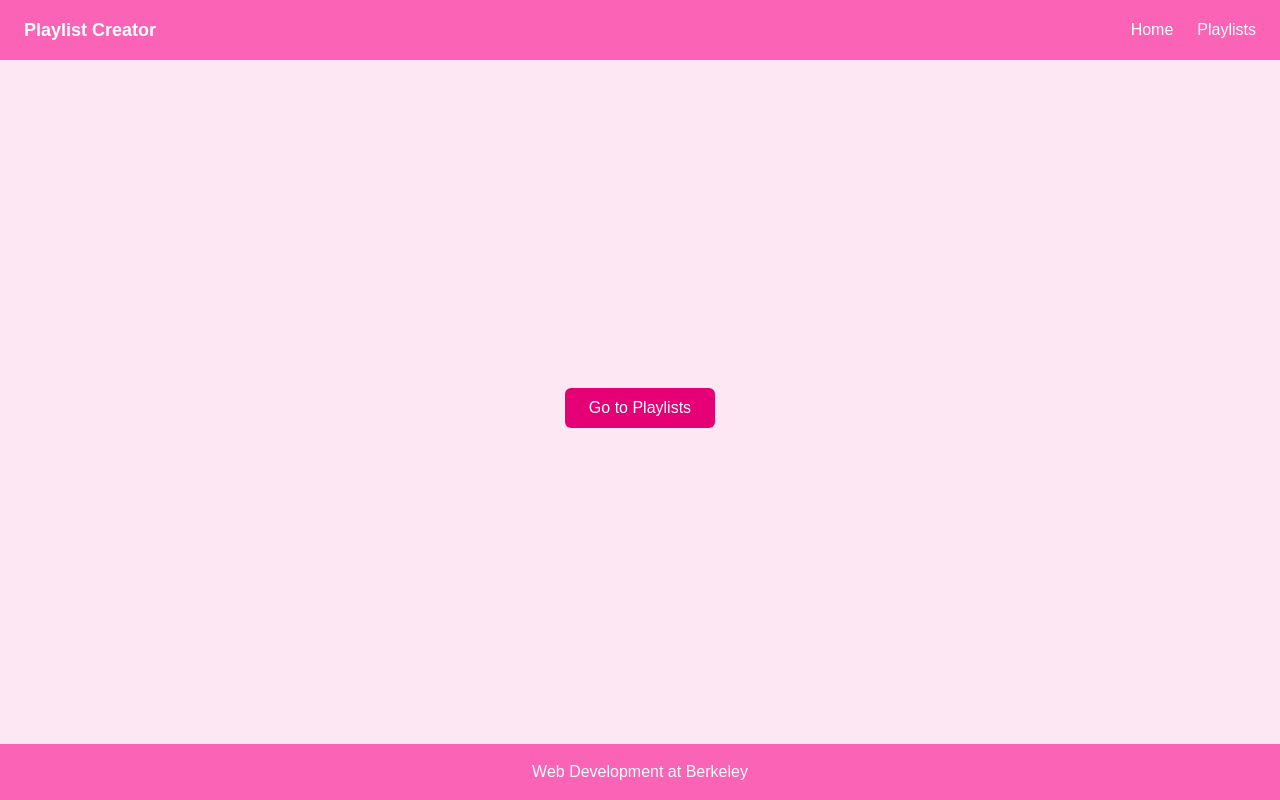
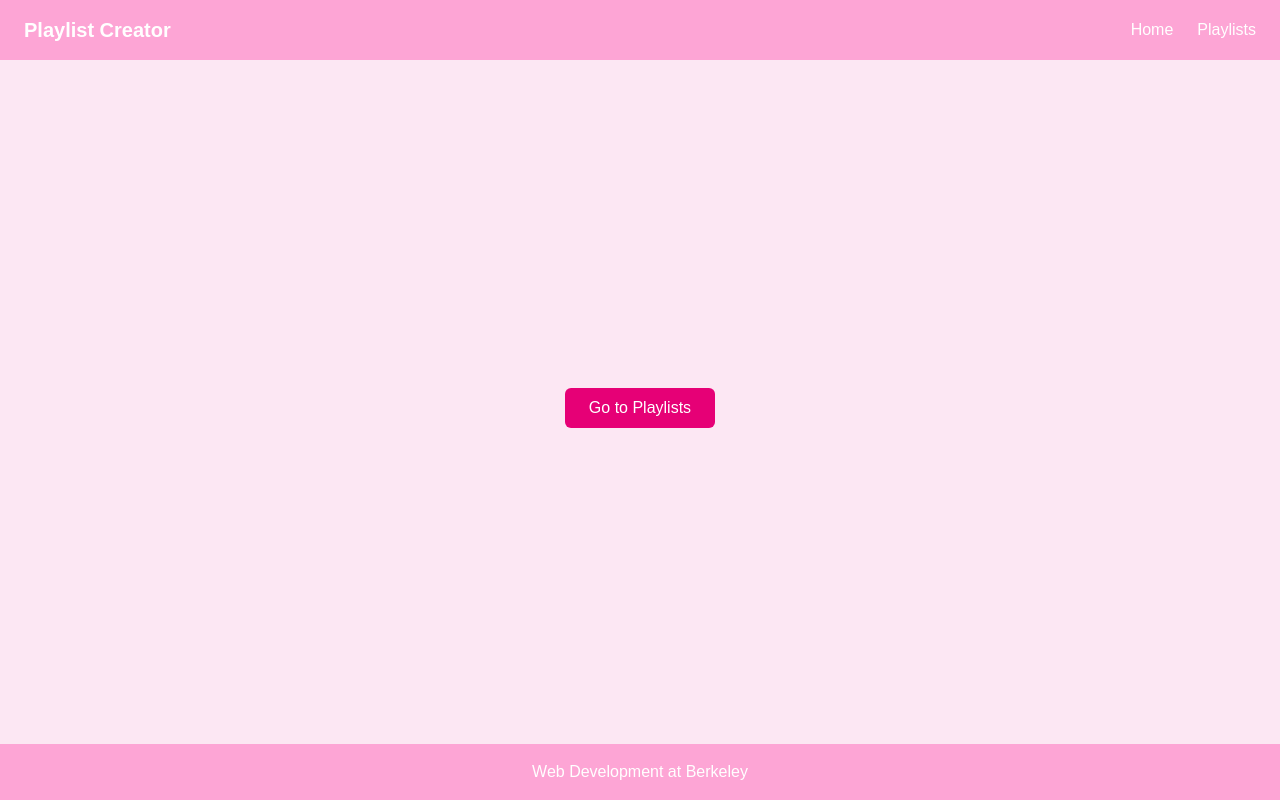
Before and after one commit to kattt24/kat-bootcamp-playlist, a Next.js app: page / in a window 1280 px wide. Built offline with nearby package versions, Linux system fonts and the light colour scheme.

Commit message:
playlist creator larger

```diff
--- a/src/components/footer.tsx
+++ b/src/components/footer.tsx
@@ -1,6 +1,6 @@
 export default function Footer() {
     return (
-        <footer className="bg-pink-400 text-white text-center py-4 fixed bottom-0 w-full">
+        <footer className="bg-pink-300 text-white text-center py-4 fixed bottom-0 w-full">
             <p>Web Development at Berkeley</p>
         </footer>
     );
--- a/src/components/header.tsx
+++ b/src/components/header.tsx
@@ -1,7 +1,7 @@
 export default function Header() {
     return (
-    <header className="bg-pink-400 text-white py-4 px-6 flex justify-between items-center w-full fixed top-0 left-0">
-    <h1 className="text-lg font-bold text-white">Playlist Creator</h1>
+    <header className="bg-pink-300 text-white py-4 px-6 flex justify-between items-center w-full fixed top-0 left-0">
+    <h1 className="text-xl font-bold text-white">Playlist Creator</h1>
     <div className="flex space-x-6">
         <p className="hover:text-gray-400 cursor-pointer">Home</p>
         <p className="hover:text-gray-400 cursor-pointer">Playlists</p>
```
Also changed, not shown: src/pages/playlists/[id].tsx (added), src/pages/playlists/index.tsx (added).
